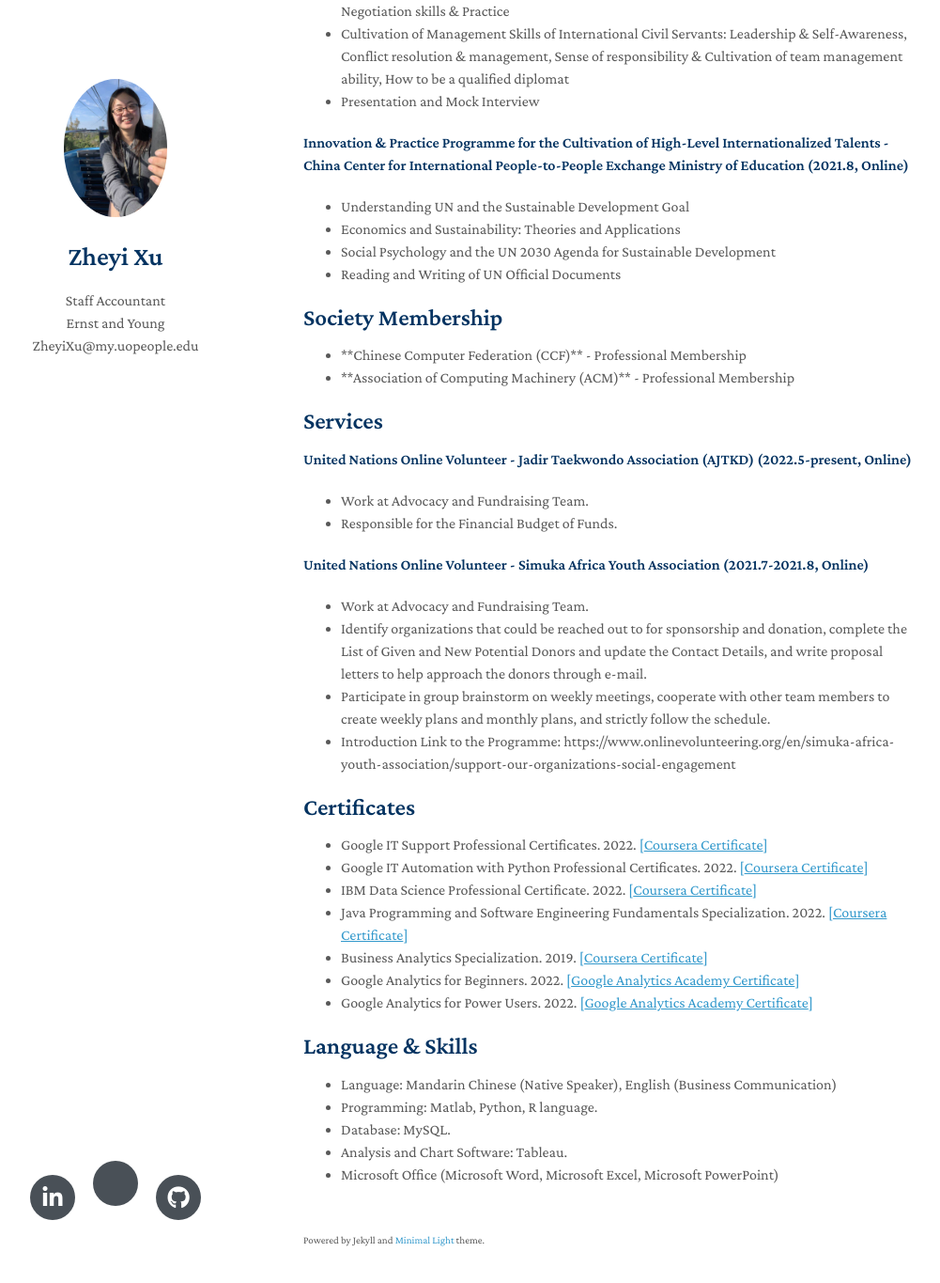
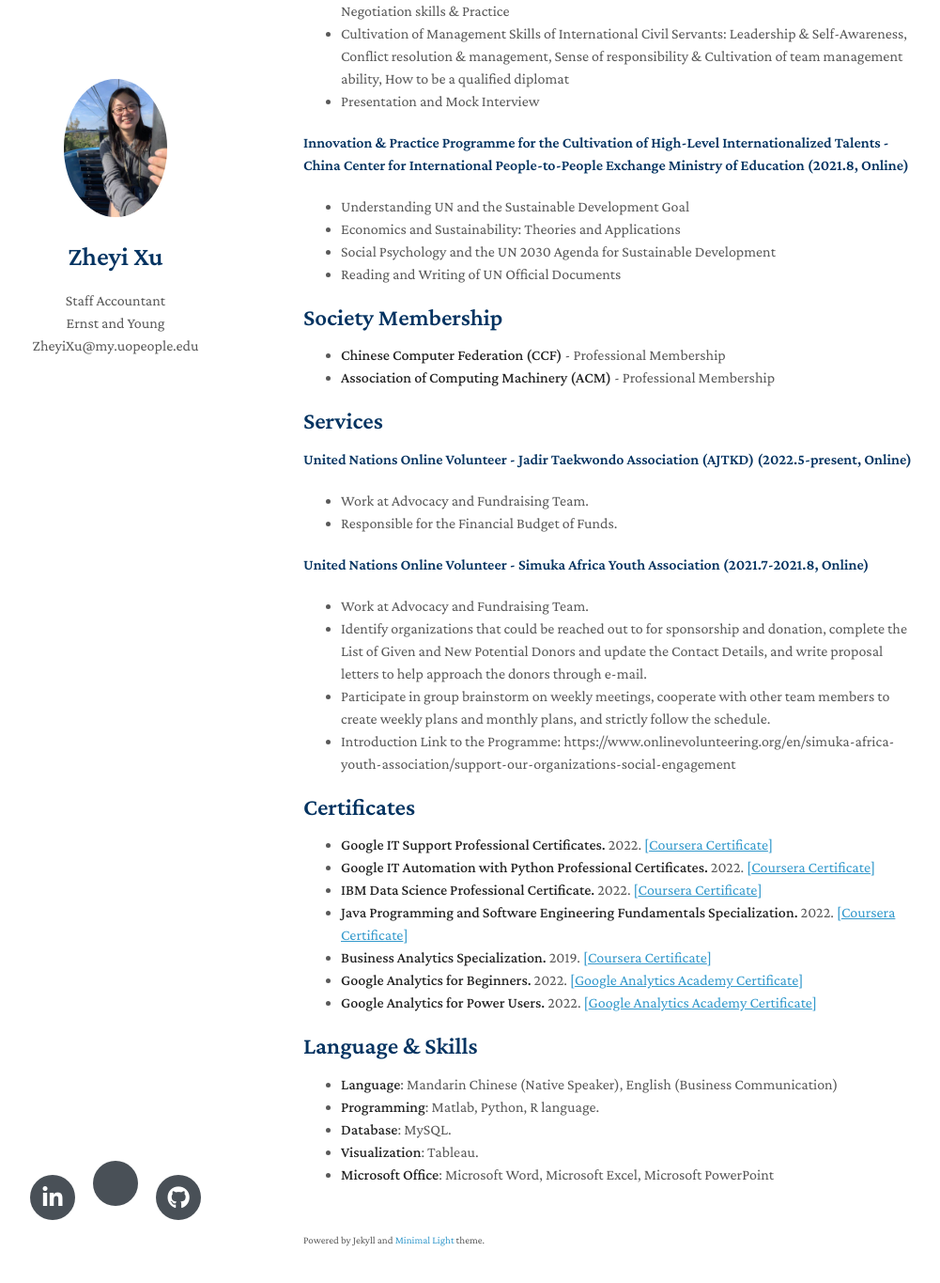
Before and after one commit to zheyixu99/zheyi-resume, a Jekyll site: the page built from index.md, in a window 1280 px wide and 1400 px high, scrolled down 1511 px. Shown: the top 1365 px of the window at 94% size, without its empty margins (147-1148 px from the left). Built offline with Jekyll 4.4.1, drawn with Linux system fonts in a browser that asks for light colours; nearby versions of some CDN libraries; a style sheet for code colours, icons or effects is not loaded; our own code applies the rules of GitHub Pages for plain Markdown files.

Commit message:
Update index.md

```diff
--- a/index.md
+++ b/index.md
@@ -98,10 +98,9 @@ layout: homepage
 </ul>
 
 ## Society Membership
-<ul>
-<li>**Chinese Computer Federation (CCF)** - Professional Membership</li>
-<li>**Association of Computing Machinery (ACM)** - Professional Membership</li>
-</ul>
+- **Chinese Computer Federation (CCF)** - Professional Membership
+- **Association of Computing Machinery (ACM)** - Professional Membership
+
 
 ## Services
 
@@ -122,18 +121,18 @@ layout: homepage
 
 ## Certificates
 
-- Google IT Support Professional Certificates. 2022. <a href="https://coursera.org/share/a32f2cf3910affeb610430b2926d7c03" target="_blank">[<u>Coursera Certificate</u>]</a>
-- Google IT Automation with Python Professional Certificates. 2022. <a href="https://coursera.org/share/f52a1a2ad573686ae82aa5c22d85b6bb" target="_blank">[<u>Coursera Certificate</u>]</a>
-- IBM Data Science Professional Certificate. 2022. <a href="https://coursera.org/share/d2a3c666e42c53821372f67029d70d88" target="_blank">[<u>Coursera Certificate</u>]</a>
-- Java Programming and Software Engineering Fundamentals Specialization. 2022. <a href="https://coursera.org/share/c3c25a5eb3745779a028b5204d5cd13c" target="_blank">[<u>Coursera Certificate</u>]</a>
-- Business Analytics Specialization. 2019. <a href="https://coursera.org/share/153614bbec63b0d5ad74b6a170abead0" target="_blank">[<u>Coursera Certificate</u>]</a>
-- Google Analytics for Beginners. 2022. <a href="https://analytics.google.com/analytics/academy/certificate/h5G1QGTATIWsvOly9ex_KQ" target="_blank">[<u>Google Analytics Academy Certificate</u>]</a>
-- Google Analytics for Power Users. 2022. <a href="https://analytics.google.com/analytics/academy/certificate/KCcy03yxTdOVTtVUDxXYQQ" target="_blank">[<u>Google Analytics Academy Certificate</u>]</a>
+- **Google IT Support Professional Certificates.** 2022. <a href="https://coursera.org/share/a32f2cf3910affeb610430b2926d7c03" target="_blank">[<u>Coursera Certificate</u>]</a>
+- **Google IT Automation with Python Professional Certificates.** 2022. <a href="https://coursera.org/share/f52a1a2ad573686ae82aa5c22d85b6bb" target="_blank">[<u>Coursera Certificate</u>]</a>
+- **IBM Data Science Professional Certificate.** 2022. <a href="https://coursera.org/share/d2a3c666e42c53821372f67029d70d88" target="_blank">[<u>Coursera Certificate</u>]</a>
+- **Java Programming and Software Engineering Fundamentals Specialization.** 2022. <a href="https://coursera.org/share/c3c25a5eb3745779a028b5204d5cd13c" target="_blank">[<u>Coursera Certificate</u>]</a>
+- **Business Analytics Specialization.** 2019. <a href="https://coursera.org/share/153614bbec63b0d5ad74b6a170abead0" target="_blank">[<u>Coursera Certificate</u>]</a>
+- **Google Analytics for Beginners.** 2022. <a href="https://analytics.google.com/analytics/academy/certificate/h5G1QGTATIWsvOly9ex_KQ" target="_blank">[<u>Google Analytics Academy Certificate</u>]</a>
+- **Google Analytics for Power Users.** 2022. <a href="https://analytics.google.com/analytics/academy/certificate/KCcy03yxTdOVTtVUDxXYQQ" target="_blank">[<u>Google Analytics Academy Certificate</u>]</a>
 
 
 ## Language & Skills
-- Language: Mandarin Chinese (Native Speaker), English (Business Communication)
-- Programming: Matlab, Python, R language.
-- Database: MySQL.
-- Analysis and Chart Software: Tableau.
-- Microsoft Office (Microsoft Word, Microsoft Excel, Microsoft PowerPoint)
+- **Language**: Mandarin Chinese (Native Speaker), English (Business Communication)
+- **Programming**: Matlab, Python, R language.
+- **Database**: MySQL.
+- **Visualization**: Tableau.
+- **Microsoft Office**: Microsoft Word, Microsoft Excel, Microsoft PowerPoint
```
